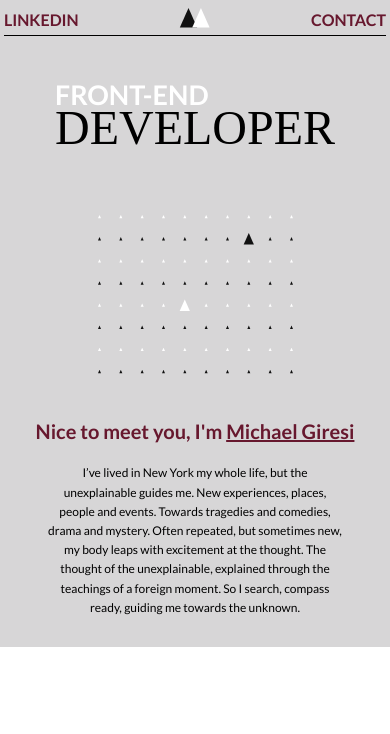
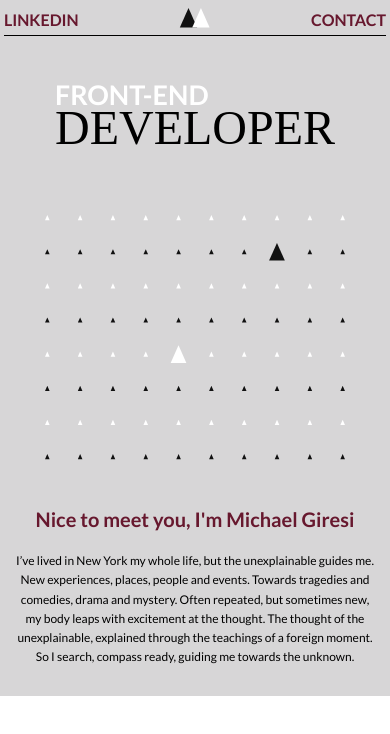
Before and after one commit to MichaelGiresi/Portfolio, a React (Create React App) app: page / in a window 390 px wide. Shown: the top 734 px of the page. Built offline with nearby package versions, Linux system fonts and the light colour scheme.

Commit message:
Begun mobile styles, finished up to 650px in hero

```diff
--- a/src/scss/hero/hero.css
+++ b/src/scss/hero/hero.css
@@ -69,6 +69,11 @@
   font-family: "Libre";
   line-height: 0.7em;
   font-size: 48px;
+}
+@media (min-width: 450px) {
+  .hero_developer {
+    font-size: 70px;
+  }
 }
 @media (min-width: 650px) {
   .hero_developer {
@@ -182,7 +187,7 @@
 @media (max-width: 740px) {
   .hero_triangles {
     margin-bottom: 5vh;
-    width: 50vw;
+    width: 77vw;
   }
 }
 .hero_text_heading {
@@ -194,9 +199,20 @@
   margin-bottom: 20px;
   font-size: 20px;
 }
+@media (min-width: 450px) {
+  .hero_text_heading {
+    font-size: 30px;
+  }
+}
+@media (min-width: 550px) {
+  .hero_text_heading {
+    font-size: 35px;
+  }
+}
 @media (min-width: 650px) {
   .hero_text_heading {
     font-size: 30px;
+    width: auto;
   }
 }
 @media (min-width: 740px) {
@@ -254,7 +270,11 @@
   text-align: center;
   margin-bottom: 30px;
   font-size: 12px;
-  width: 300px;
+}
+@media (min-width: 450px) {
+  .hero_text {
+    font-size: 14px;
+  }
 }
 @media (min-width: 750px) {
   .hero_text {
@@ -367,9 +387,14 @@
 }
 
 .MG_span {
-  text-decoration: underline;
+  text-decoration: none;
   position: relative;
   z-index: 1;
+}
+@media (min-width: 768px) {
+  .MG_span {
+    text-decoration: underline;
+  }
 }
 
 .MG_span:hover {
--- a/src/scss/hero/hero.scss
+++ b/src/scss/hero/hero.scss
@@ -51,6 +51,9 @@ font-size: 27px;
 font-family: 'Libre';
 line-height: .7em;
 font-size: 48px;
+@media (min-width: 450px) {
+    font-size: 70px;
+}
 @media(min-width:650px){
     font-size: 90px;
 }
@@ -126,7 +129,7 @@ font-size: 48px;
     }
     @media (max-width:740px){
         margin-bottom: 5vh;
-        width: 50vw;
+        width: 77vw;
     }
     @media (min-width:1560px){
     }
@@ -141,8 +144,15 @@ font-size: 48px;
     text-align: center;
     margin-bottom: 20px;
     font-size: 20px;
+    @media (min-width: 450px) {
+        font-size: 30px;
+    }
+    @media (min-width: 550px) {
+        font-size: 35px;
+    }
     @media(min-width:650px){
         font-size: 30px;
+        width: auto;
     }
     @media(min-width:740px){
         font-size: 32px;
@@ -185,7 +195,10 @@ font-size: 48px;
         text-align: center;
         margin-bottom: 30px;
         font-size: 12px;
-        width: 300px;
+        // width: 300px;
+        @media (min-width: 450px) {
+            font-size: 14px;
+        }
         @media (min-width:750px){
             text-align: left;
             margin-left: 0;
@@ -275,10 +288,12 @@ font-size: 48px;
     }
 
     .MG_span {
-        text-decoration: underline;
-        // display:f;
+        text-decoration: none;
         position:relative;
         z-index:1;
+        @media (min-width: 768px) {
+        text-decoration: underline;
+        }
     }
 
     .MG_span:hover {
```
Also changed, not shown: 1 other file (tests, documents, lock files or other folders).
